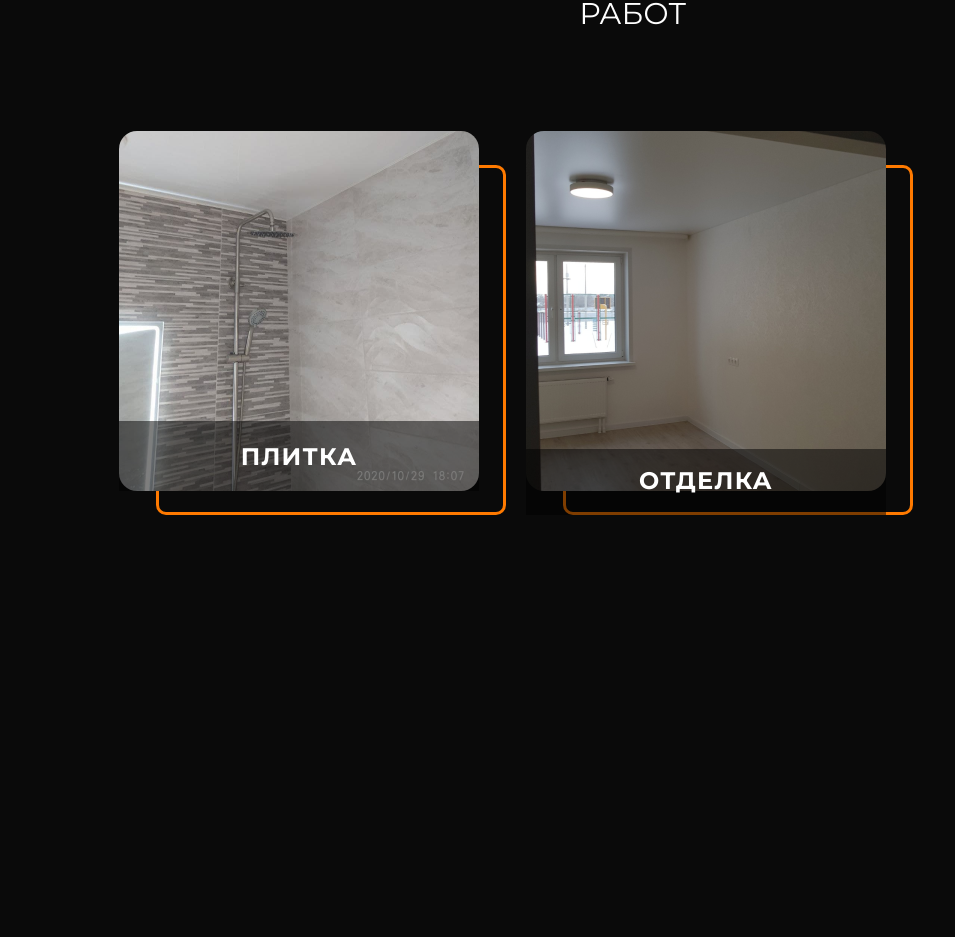
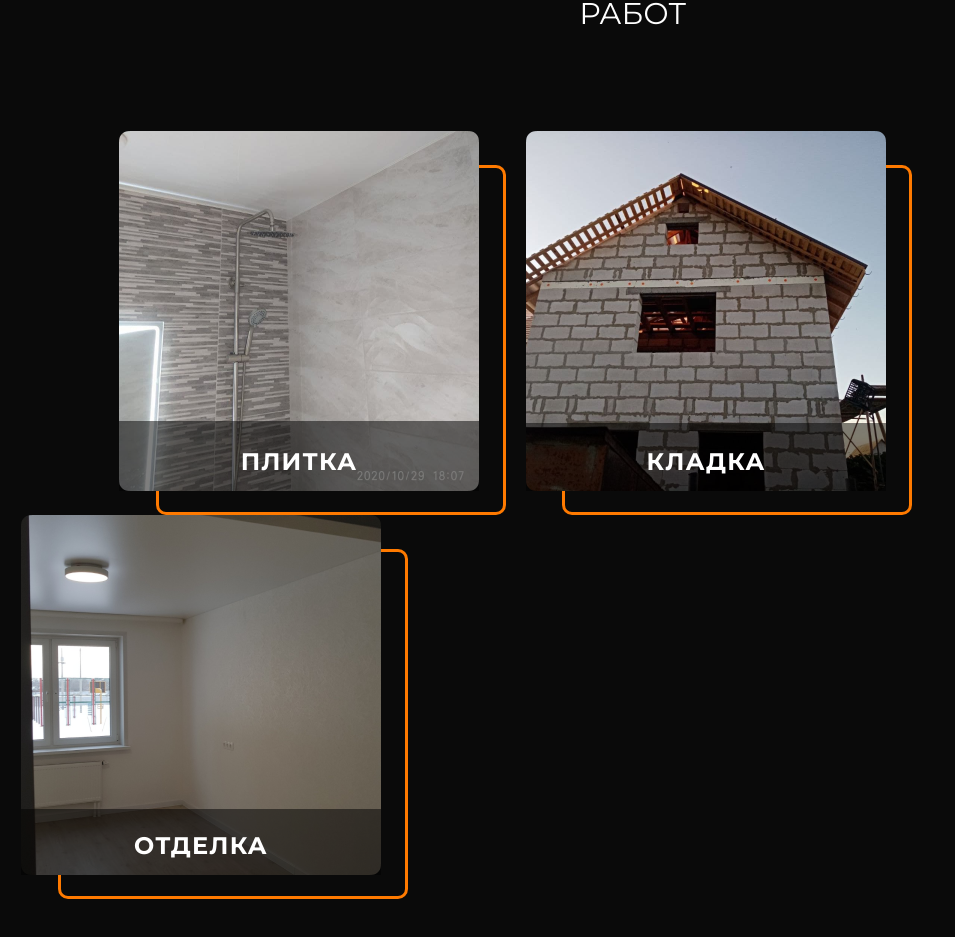
Before and after one commit to 34admal/Portfolio, a React (Create React App) app in the folder homel_build_site/: page / in a window 1280 px wide. Shown: the part 4000-4937 px from the top of the page, without its empty margins (0-955 px from the left). Before the commit the page ends 4611 px from the top, so only its background shows below. Built offline with nearby package versions, Linux system fonts and the light colour scheme.

Commit message:
style: fix grid alignment, resolve absolute layout depths, and perfect overlays for first row blocks

```diff
--- a/homel_build_site/src/components/Gallery/Gallery.jsx
+++ b/homel_build_site/src/components/Gallery/Gallery.jsx
@@ -11,7 +11,9 @@ function Gallery() {
         <span className={styles.title}>ГАЛЕРЕЯ РАБОТ</span>
         <span className={`${styles.line} ${styles.lineRight}`} />
       </div>
+
       <div className={styles.content}>
+        {/* Блок 1: ПЛИТКА */}
         <div className={styles.tileBlock}>
           <span className={styles.contour} />
           <img src={tileImg} alt="Плитка" className={styles.photo} />
@@ -19,13 +21,21 @@ function Gallery() {
           <span className={styles.categoryTitle}>ПЛИТКА</span>
         </div>
 
+        {/* Блок 2: КЛАДКА */}
+        <div className={styles.masonryBlock}>
+          <span className={styles.contourMasonry} />
+          <img src={masonryImg} alt="Кладка" className={styles.photo} />
+          <div className={styles.overlayMasonry} />
+          <span className={`${styles.categoryTitle} ${styles.titleMasonry}`}>КЛАДКА</span>
+        </div>
+
+        {/* Блок 3: ОТДЕЛКА */}
         <div className={styles.finishingBlock}>
-  <span className={styles.contourFinishing} />
-  <img src={finishingImg} alt="Отделка" className={styles.photo} />
-  <div className={styles.overlayFinishing} />
-  <span className={styles.categoryTitle}>ОТДЕЛКА</span>
-</div>
-
+          <span className={styles.contourFinishing} />
+          <img src={finishingImg} alt="Отделка" className={styles.photo} />
+          <div className={styles.overlayFinishing} />
+          <span className={styles.categoryTitle}>ОТДЕЛКА</span>
+        </div>
       </div>
     </section>
   );
--- a/homel_build_site/src/components/Gallery/Gallery.module.css
+++ b/homel_build_site/src/components/Gallery/Gallery.module.css
@@ -39,27 +39,34 @@
   width: 100%;
 }
 
+/* ПЛИТКА */
 .tileBlock {
   margin-left: 119px;
   position: relative;
-  width: 360px;
-  height: 360px;
+  width: 387px;
+  height: 384px;
 }
 
 
 .masonryBlock {
   position: relative;
-  width: 360px;
-  height: 360px;
-  margin-left: 47px;
+  width: 386px;
+  height: 384px;
+  margin-left: 20px;
 }
 
+.finishingBlock {
+  position: relative;
+  width: 387px;
+  height: 384px;
+  margin-left: 21px;
+}
 
 .contour {
   display: block;
   position: absolute;
-  right: -27px;
-  bottom: -24px;
+  top: 34px;
+  left: 37px;
   width: 350px;
   height: 350px;
   box-sizing: border-box;
@@ -67,29 +74,53 @@
   border-radius: 10px;
   z-index: 1;
 }
+.overlay {
+  position: absolute;
+  top: 290px;
+  left: 0;
+  width: 360px;
+  height: 70px;
+  background-color: rgba(0, 0, 0, 0.5);
+
+  z-index: 3;
+}
 
 .photo {
   display: block;
   position: absolute;
   top: 0;
   left: 0;
-  border-radius: 18px;
+
   z-index: 2;
 }
 
-.overlay {
+.overlayMasonry {
   position: absolute;
-  bottom: 0;
+  top: 292px;
   left: 0;
   width: 360px;
-  height: 70px;
+  height: 68px;
+  background-color: rgba(0, 0, 0, 0.5);
+
+  z-index: 3;
+}
+
+
+.overlayFinishing {
+  position: absolute;
+  top: 294px;
+  left: 0;
+  width: 360px;
+  height: 66px;
   background-color: rgba(0, 0, 0, 0.5);
   z-index: 3;
 }
 
+
 .categoryTitle {
   position: absolute;
-  bottom: 20px;
+  top: 316px;
+  bottom: auto;
   left: 0;
   width: 360px;
   text-align: center;
@@ -101,15 +132,27 @@
   z-index: 4;
 }
 
-.masonryBlock {
-  position: relative;
+
+.titleMasonry {
+  position: absolute;
+  top: 316px;
+  left: 0;
+  width: 360px;
+  text-align: center;
+  z-index: 4;
+}
+
+
+.finishingBlock .categoryTitle {
+  bottom: auto;
+  top: 316px;
 }
 
 .contourMasonry {
   display: block;
   position: absolute;
-  right: -26px;
-  bottom: -24px;
+  top: 34px;
+  left: 36px;
   width: 350px;
   height: 350px;
   box-sizing: border-box;
@@ -117,31 +160,7 @@
   border-radius: 10px;
   z-index: 1;
 }
-.overlayMasonry {
-  position: absolute;
-  bottom: 0;
-  left: 0;
-  width: 360px;
-  height: 68px;
-  background-color: rgba(0, 0, 0, 0.5);
-  z-index: 3;
-}
 
-.titleMasonry {
-  position: absolute;
-  bottom: 20px;
-  left: 0;
-  width: 360px;
-  text-align: center;
-  z-index: 4;
-}
-
-.finishingBlock {
-  position: relative;
-  width: 387px;
-  height: 384px;
-  margin-left: 47px;
-}
 
 .contourFinishing {
   display: block;
@@ -155,13 +174,3 @@
   border-radius: 10px;
   z-index: 1;
 }
-
-.overlayFinishing {
-  position: absolute;
-  bottom: 0;
-  left: 0;
-  width: 360px;
-  height: 66px;
-  background-color: rgba(0, 0, 0, 0.5);
-  z-index: 3;
-}
```
